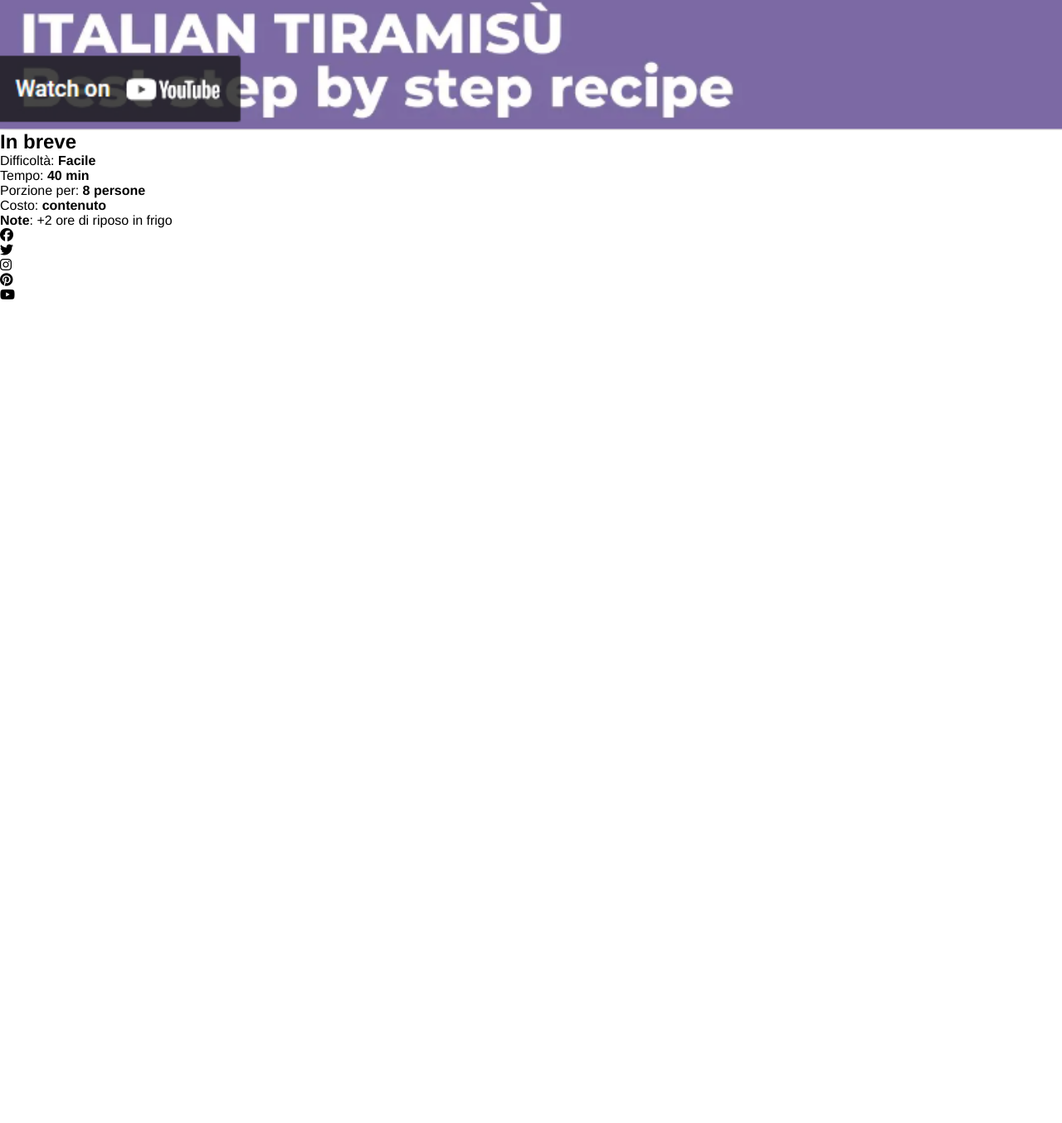
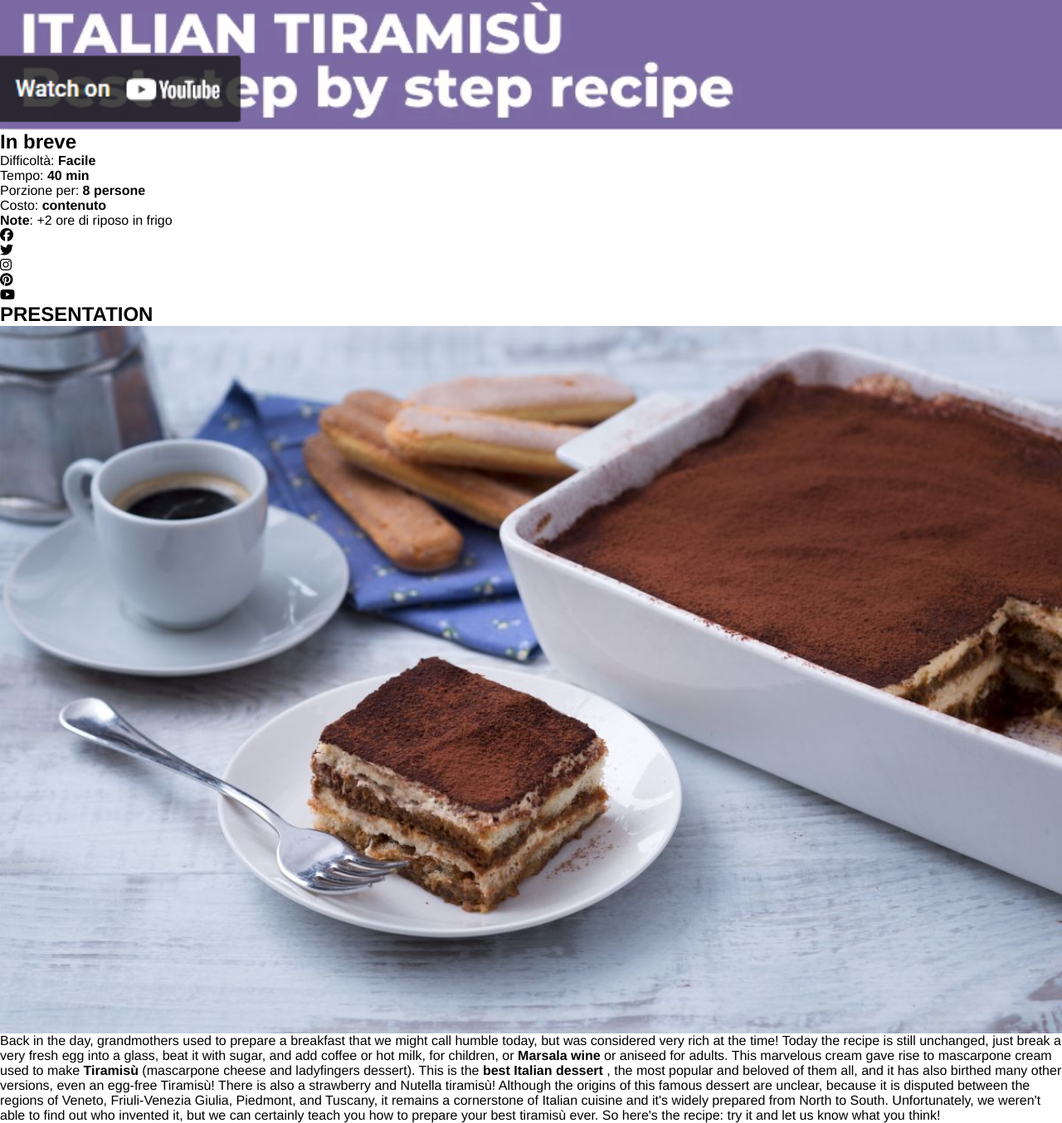
Before and after one commit to emazupp/htmlcss-responsive-layout, a plain HTML site: page index.html in a window 1280 px wide. Shown: the part 661-2015 px from the top of the page at 83% size. Before the commit the page ends 1026 px from the top, so only its background shows below. Drawn offline with Linux system fonts and the light colour scheme.

Commit message:
add content lower-section

```diff
--- a/css/style.css
+++ b/css/style.css
@@ -18,6 +18,7 @@ li {
 
 img {
   display: block;
+  width: 100%;
 }
 
 .d-none {
@@ -57,7 +58,3 @@ img {
   display: flex;
   flex-direction: column;
 }
-
-.ytvideo > img {
-  width: 100%;
-}
--- a/index.html
+++ b/index.html
@@ -49,12 +49,39 @@
             <li><i class="fa-brands fa-youtube"></i></li>
           </ul>
         </div>
-        <div class="adv-banner d-none"></div>
+        <div class="adv-banner d-none">
+          <img src="./img/banner.png" alt="banner" />
+        </div>
       </section>
       <section class="lower-section">
-        <div class="lower-section-title"></div>
-        <div class="image"></div>
-        <div class="recipe-description"></div>
+        <div class="lower-section-title">
+          <h2>PRESENTATION</h2>
+        </div>
+        <div class="orange-line"></div>
+        <div class="image">
+          <img src="./img/tiramisu.jpg" alt="lower-section-image" />
+        </div>
+        <div class="recipe-description">
+          <p>
+            Back in the day, grandmothers used to prepare a breakfast that we
+            might call humble today, but was considered very rich at the time!
+            Today the recipe is still unchanged, just break a very fresh egg
+            into a glass, beat it with sugar, and add coffee or hot milk, for
+            children, or <b>Marsala wine</b> or aniseed for adults. This
+            marvelous cream gave rise to mascarpone cream used to make
+            <b>Tiramisù</b> (mascarpone cheese and ladyfingers dessert). This is
+            the <b>best Italian dessert</b> , the most popular and beloved of
+            them all, and it has also birthed many other versions, even an
+            egg-free Tiramisù! There is also a strawberry and Nutella tiramisù!
+            Although the origins of this famous dessert are unclear, because it
+            is disputed between the regions of Veneto, Friuli-Venezia Giulia,
+            Piedmont, and Tuscany, it remains a cornerstone of Italian cuisine
+            and it's widely prepared from North to South. Unfortunately, we
+            weren't able to find out who invented it, but we can certainly teach
+            you how to prepare your best tiramisù ever. So here's the recipe:
+            try it and let us know what you think!
+          </p>
+        </div>
       </section>
     </main>
 
```
